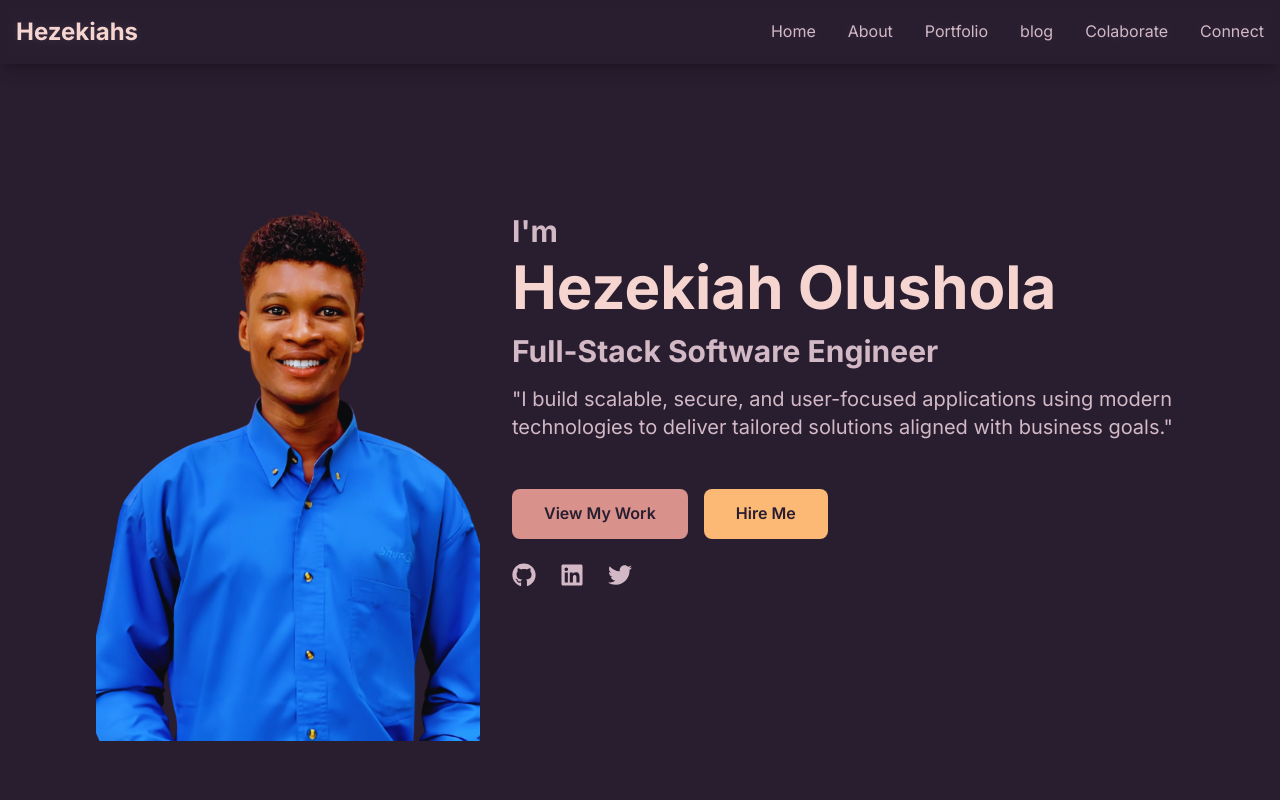
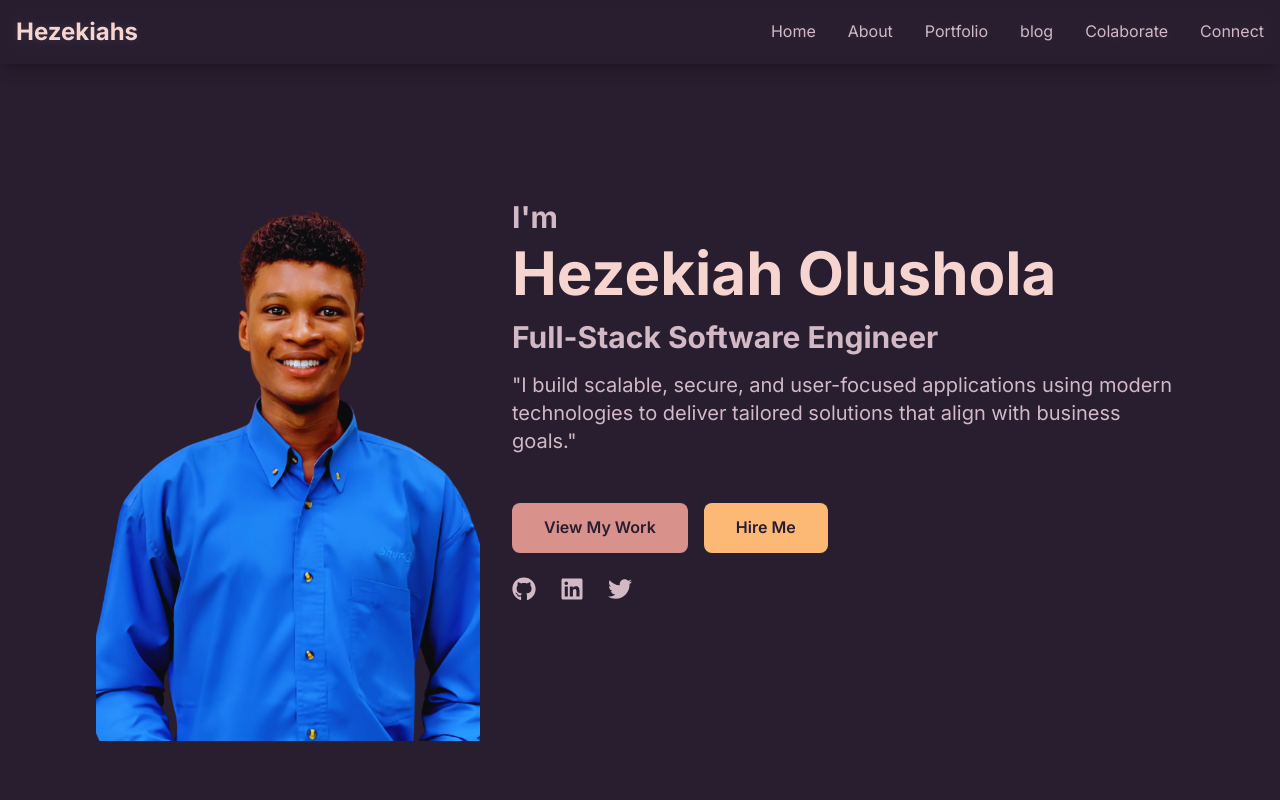
Before and after one commit to HezekiahsDev/hezekiahs, a Next.js app in the folder portfolio_website/: page / in a window 1280 px wide. Shown: the top 800 px of the page. Built offline with nearby package versions, Linux system fonts and the light colour scheme.

Commit message:
bug-fix: fix syntax error on HeroSection.tsx

```diff
--- a/portfolio_website/app/components/HeroSection.tsx
+++ b/portfolio_website/app/components/HeroSection.tsx
@@ -65,9 +65,9 @@ const HeroSection = () => {
           transition={{ duration: 0.8, delay: 0.8 }}
           className="text-lg md:text-xl text-[#D3B8C5] max-w-2xl mb-12"
         >
-          "I build scalable, secure, and user-focused applications using modern
-          technologies to deliver tailored solutions aligned with business
-          goals."
+          &quot;I build scalable, secure, and user-focused applications using
+          modern technologies to deliver tailored solutions that align with
+          business goals.&quot;
         </motion.p>
 
         {/* Call-to-Action Button and Social Media Links */}
```
